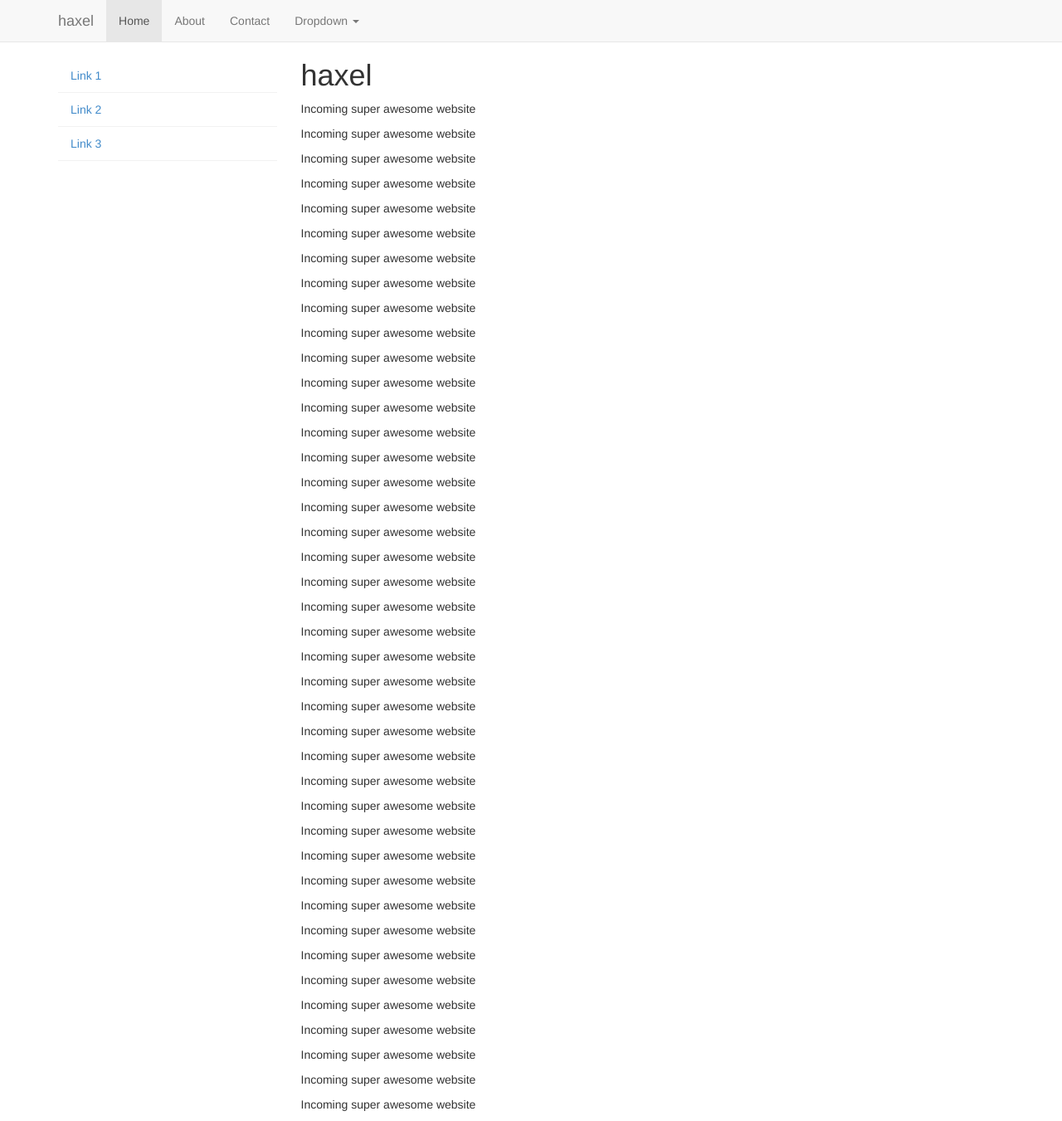
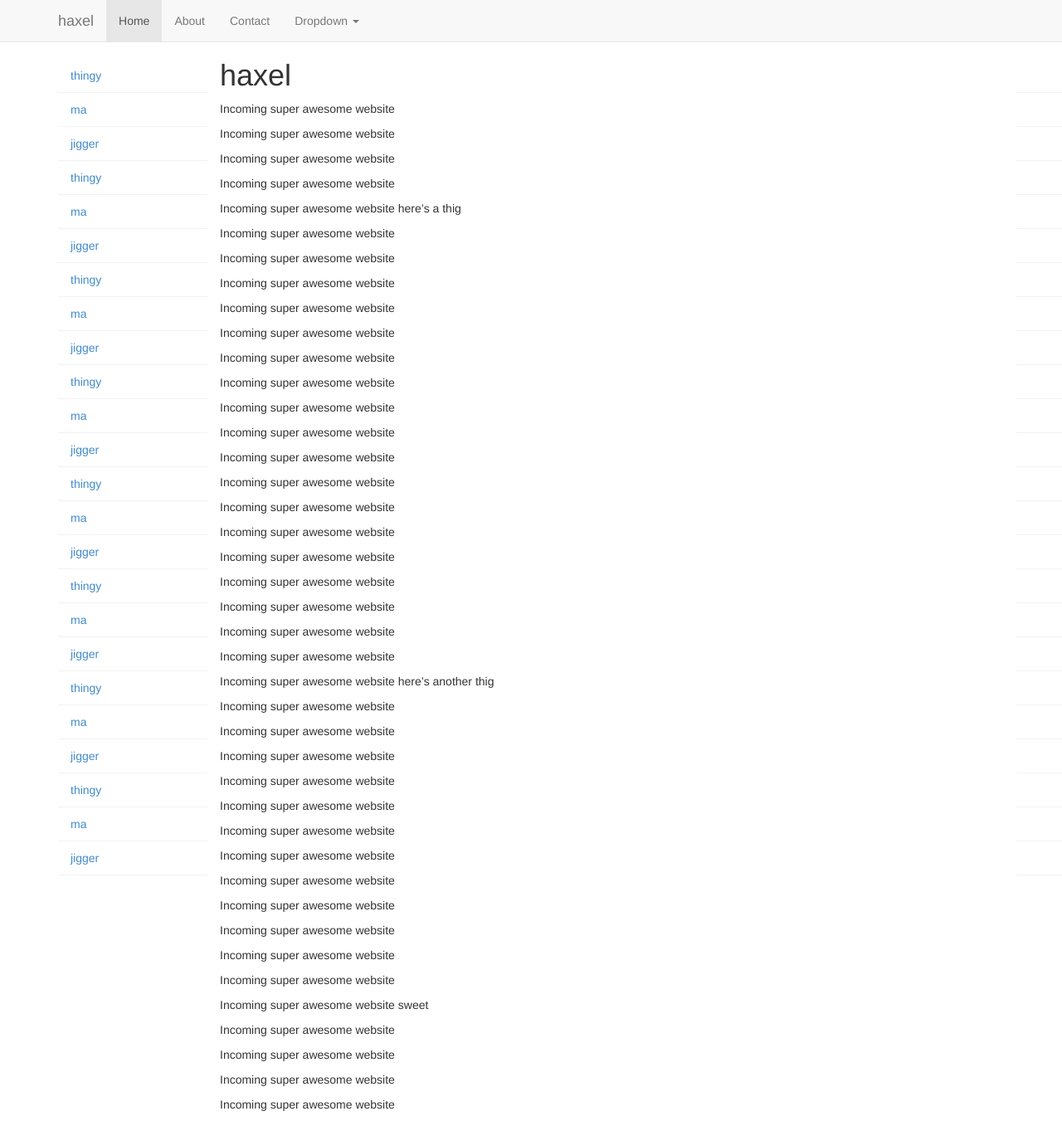
Before and after one commit to jabdownsmash/haxel, a Jekyll site: the page built from index.md, in a window 1280 px wide and 1351 px high. Shown: the whole window at 83% size. Built offline with Jekyll 4.4.1, drawn with Linux system fonts in a browser that asks for light colours; nearby versions of some CDN libraries; Markdown is read by kramdown in place of the engine named in the settings.

Commit message:
Added dynamic sidebar, and fixed its position

```diff
--- a/_layouts/default.html
+++ b/_layouts/default.html
@@ -64,16 +64,16 @@
         <div class="row row-offcanvas row-offcanvas-left">
 
           <!-- sidebar -->
-          <div class="col-xs-6 col-sm-3 sidebar-offcanvas" id="sidebar" role="navigation">
+          <div class="col-xs-4 col-sm-2 sidebar-offcanvas" id="sidebar" role="navigation">
               <ul class="nav">
-                <li><a href="#">Link 1</a></li>
-                <li><a href="#">Link 2</a></li>
-                <li><a href="#">Link 3</a></li>
+                {% for tag in page.sidebar_tags %}
+                <li><a href={{tag.link}}>{{tag.display}}</a></li>
+                {% endfor %}
               </ul>
           </div>
 
           <!-- main area -->
-          <div class="col-xs-12 col-sm-9">
+          <div class="col-xs-12 col-sm-10">
             <h1>{{page.title}}</h1>
             {{content}}
           </div><!-- /.col-xs-12 main -->
--- a/css/simple-sidebar.css
+++ b/css/simple-sidebar.css
@@ -14,6 +14,7 @@
 }
 #sidebar .nav {
   width: 95%;
+  position: fixed;
 }
 #sidebar li {
   border:0 #f2f2f2 solid;
--- a/index.md
+++ b/index.md
@@ -2,7 +2,67 @@
 layout: default
 title: haxel
 summary: A cool framework yo
+sidebar_tags:
+  - display: thingy
+    link: "#sometext"
+  - display: ma
+    link: "#another"
+  - display: jigger
+    link: "#wee"
+  - display: thingy
+    link: "#sometext"
+  - display: ma
+    link: "#another"
+  - display: jigger
+    link: "#wee"
+  - display: thingy
+    link: "#sometext"
+  - display: ma
+    link: "#another"
+  - display: jigger
+    link: "#wee"
+  - display: thingy
+    link: "#sometext"
+  - display: ma
+    link: "#another"
+  - display: jigger
+    link: "#wee"
+  - display: thingy
+    link: "#sometext"
+  - display: ma
+    link: "#another"
+  - display: jigger
+    link: "#wee"
+  - display: thingy
+    link: "#sometext"
+  - display: ma
+    link: "#another"
+  - display: jigger
+    link: "#wee"
+  - display: thingy
+    link: "#sometext"
+  - display: ma
+    link: "#another"
+  - display: jigger
+    link: "#wee"
+  - display: thingy
+    link: "#sometext"
+  - display: ma
+    link: "#another"
+  - display: jigger
+    link: "#wee"
 ---
+
+Incoming super awesome website
+
+Incoming super awesome website
+
+Incoming super awesome website
+
+Incoming super awesome website
+
+Incoming super awesome website
+<a name="sometext"></a>here's a thig
 
 Incoming super awesome website
 
@@ -41,6 +101,7 @@
 Incoming super awesome website
 
 Incoming super awesome website
+<a name="another"></a>here's another thig
 
 Incoming super awesome website
 
@@ -67,6 +128,7 @@
 Incoming super awesome website
 
 Incoming super awesome website
+<a name="wee"></a>sweet
 
 Incoming super awesome website
 
```
Also changed, not shown: other parts of index.md (+0 -10 lines).
